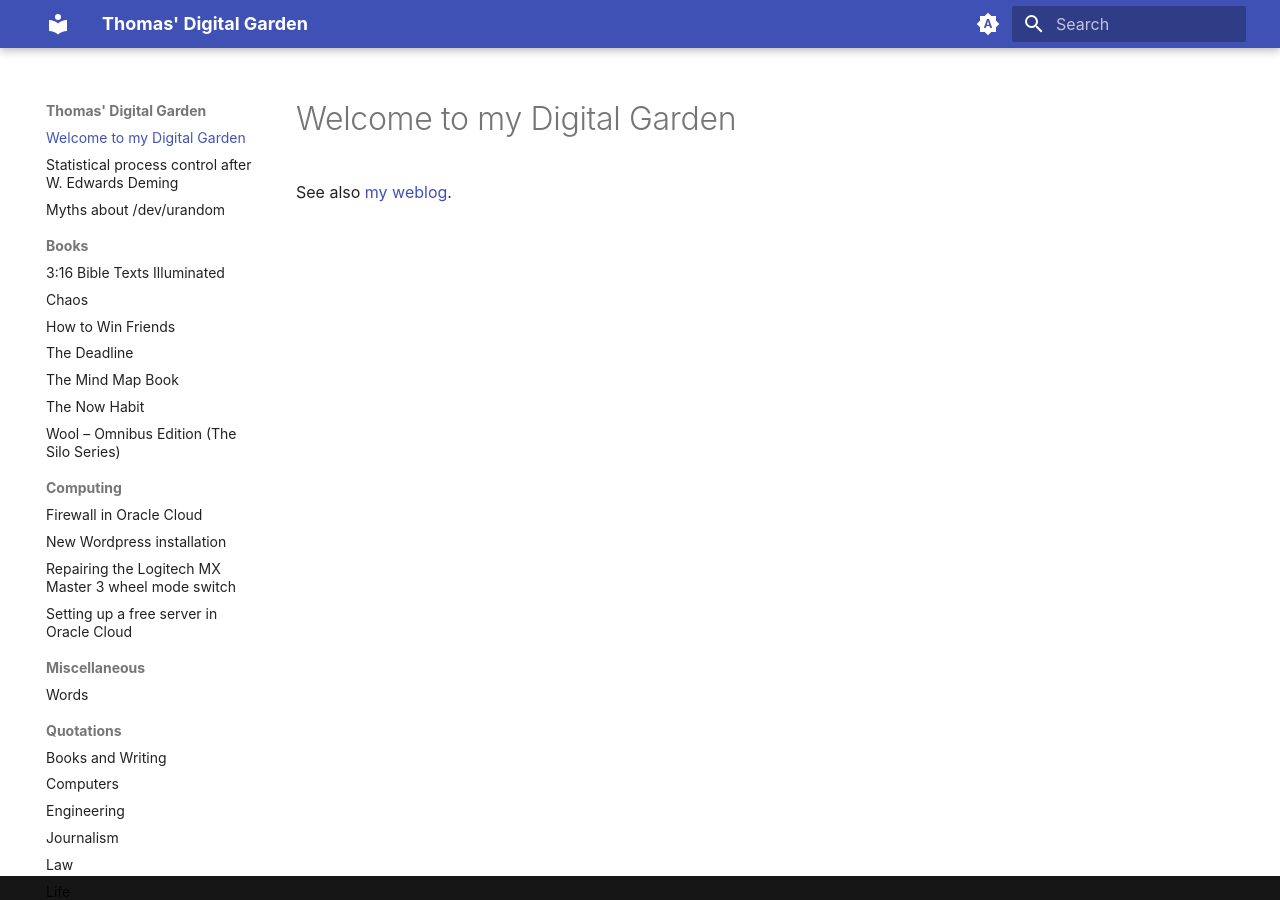
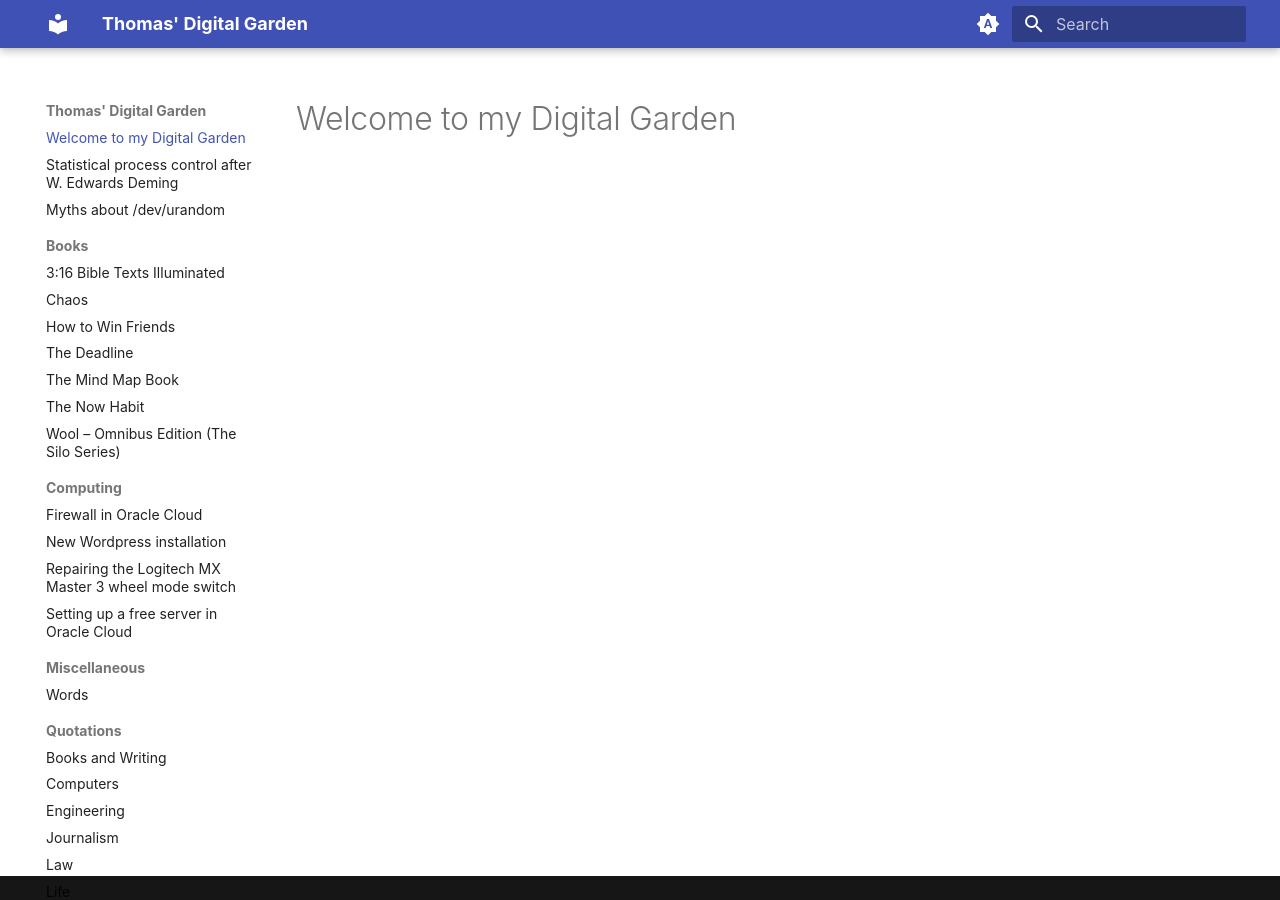
Before and after one commit to th/2uo.de, an MkDocs documentation site: the page built from docs/index.md, in a window 1280 px wide. Built offline with MkDocs 1.6.1 and Material for MkDocs 9.7.7, drawn with Linux system fonts in a browser that asks for light colours.

Commit message:
Link to weblog removed.

```diff
--- a/docs/index.md
+++ b/docs/index.md
@@ -1,3 +1 @@
 # Welcome to my Digital Garden
-
-See also [my weblog](https://www.thomas-huehn.de).
```
